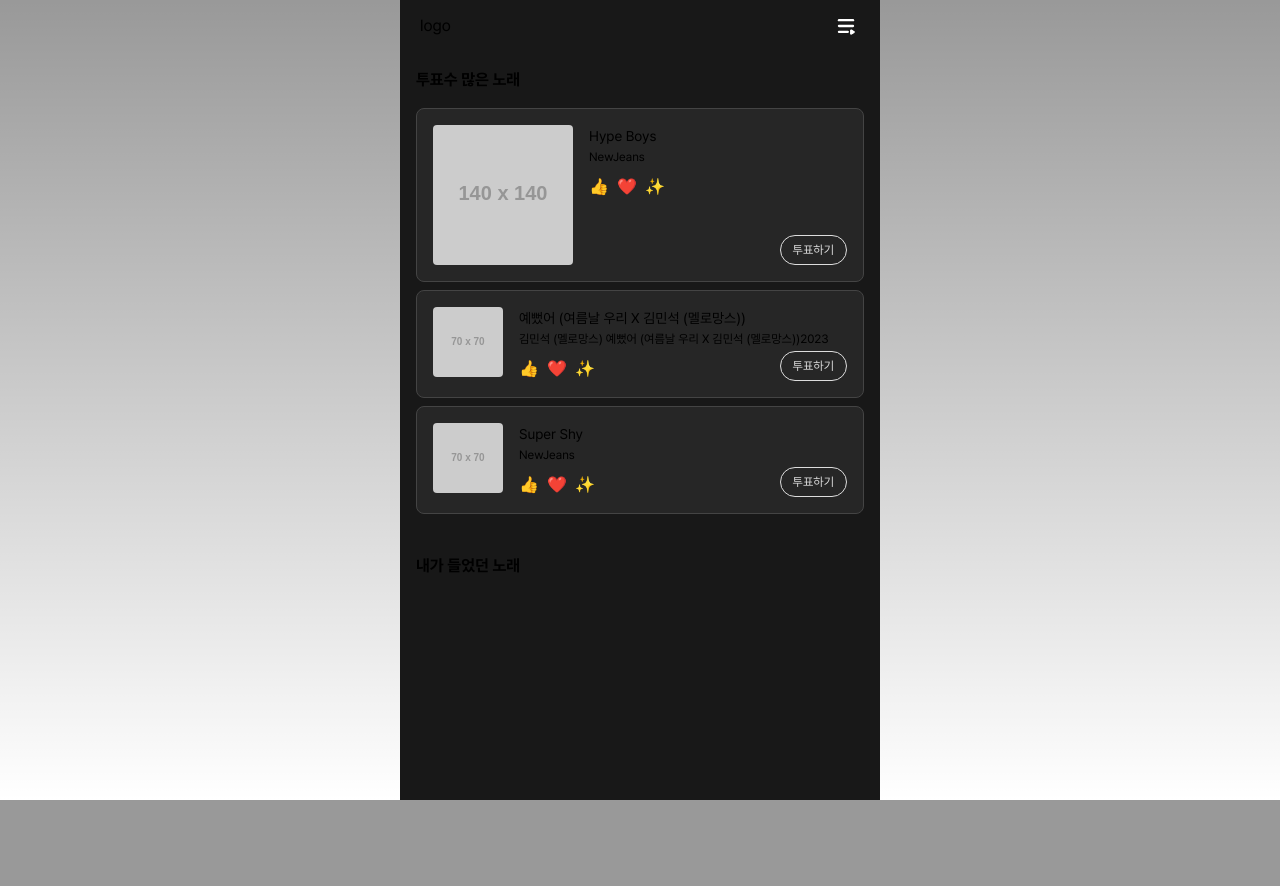
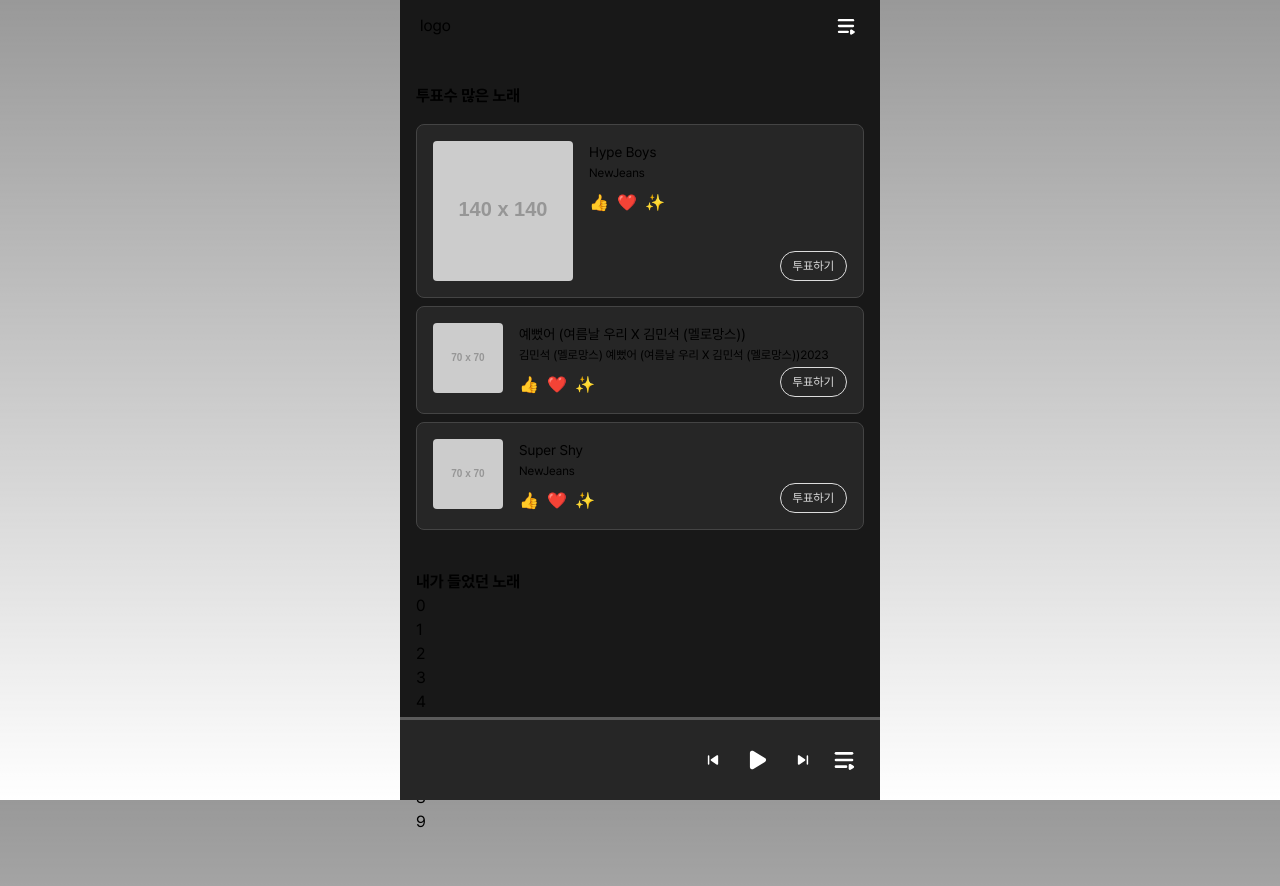
Before and after one commit to EmoHiphopSeason2/mz2mo-client, a Next.js app: page / in a window 1280 px wide. Shown: the top 886 px of the page. Before the commit the page ends 800 px from the top, so only its background shows below. Built offline with nearby package versions, Linux system fonts and the light colour scheme.

Commit message:
feat: 메인에 bottomMusicPlayer 추가

```diff
--- a/src/app/page.tsx
+++ b/src/app/page.tsx
@@ -1,9 +1,11 @@
 'use client';
 
 import Image from 'next/image';
+import Link from 'next/link';
 
 import clsx from 'clsx';
 
+import BottomMusicPlayer from '@/components/bottom-player';
 import { Header } from '@/components/header';
 import { Playlist, PlaylistButton, usePlaylist } from '@/components/playlist';
 
@@ -30,7 +32,8 @@ const MOST_VOTED_SONGS = [
 
 export default function Home() {
   const { isOpenPlaylist } = usePlaylist();
-  const PlaylistComponent = isOpenPlaylist ? <Playlist /> : null;
+
+  if (isOpenPlaylist) return <Playlist />;
 
   return (
     <div className="h-full bg-black">
@@ -38,7 +41,7 @@ export default function Home() {
         headerLeft="logo"
         headerRight={<PlaylistButton className="mb-auto" />}
       />
-      <div className="p-4">
+      <div className="px-4 pt-8 pb-28">
         <section className="flex flex-col gap-4 mb-10">
           <h2 className="text-subtitle1">투표수 많은 노래</h2>
           <ol>
@@ -73,18 +76,24 @@ export default function Home() {
                     <li>✨</li>
                   </ol>
                 </div>
-                <a className="absolute inline-block px-3 py-1 font-normal text-gray-300 border border-gray-300 rounded-full bottom-4 right-4 text-caption">
+                <Link
+                  href="/"
+                  className="absolute inline-block px-3 py-1 font-normal text-gray-300 border border-gray-300 rounded-full bottom-4 right-4 text-caption"
+                >
                   투표하기
-                </a>
+                </Link>
               </li>
             ))}
           </ol>
         </section>
         <section>
           <h2 className="text-subtitle1">내가 들었던 노래</h2>
+          {Array.from({ length: 10 }).map((_, index) => (
+            <div key={index}>{index}</div>
+          ))}
         </section>
       </div>
-      {PlaylistComponent}
+      <BottomMusicPlayer />
     </div>
   );
 }
```
